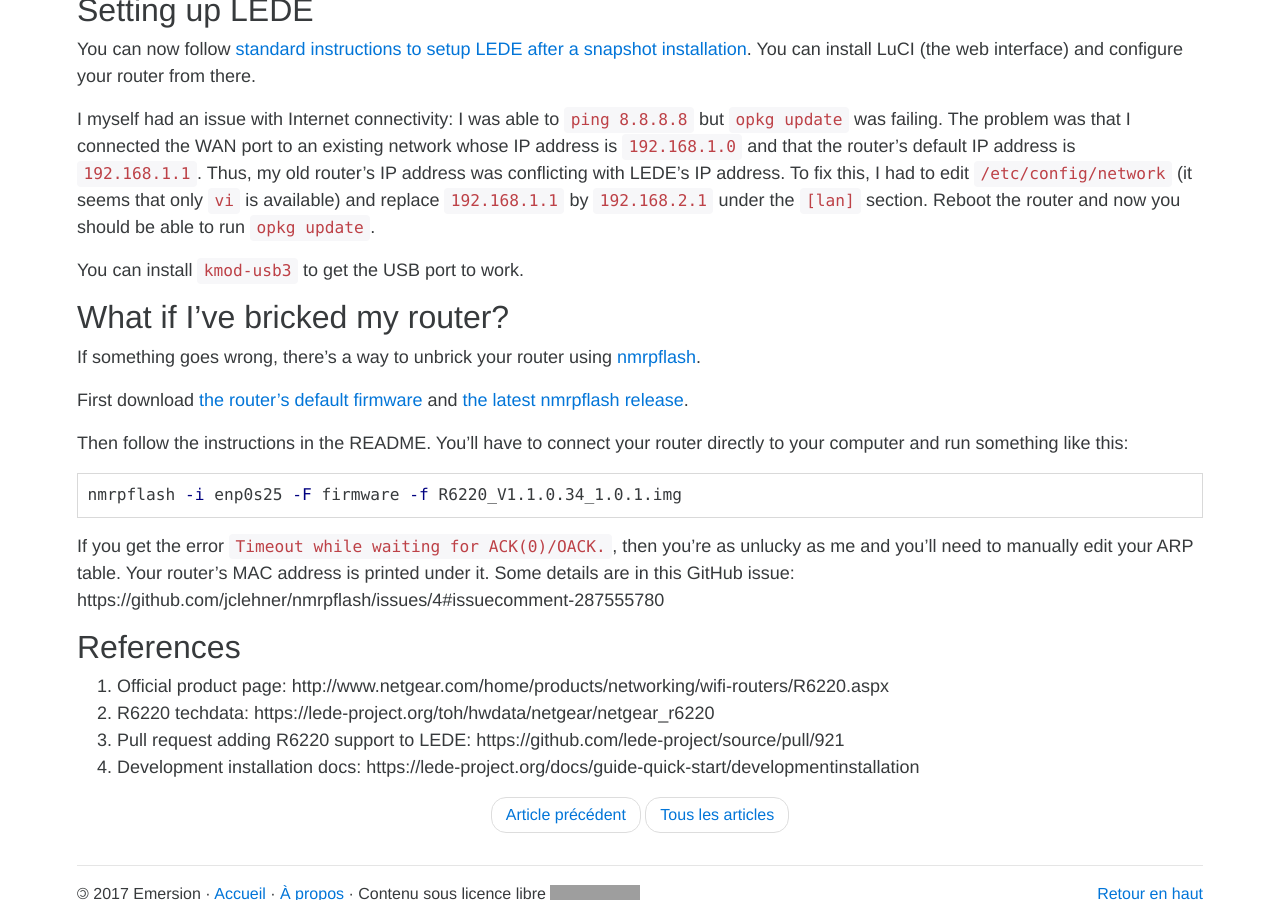
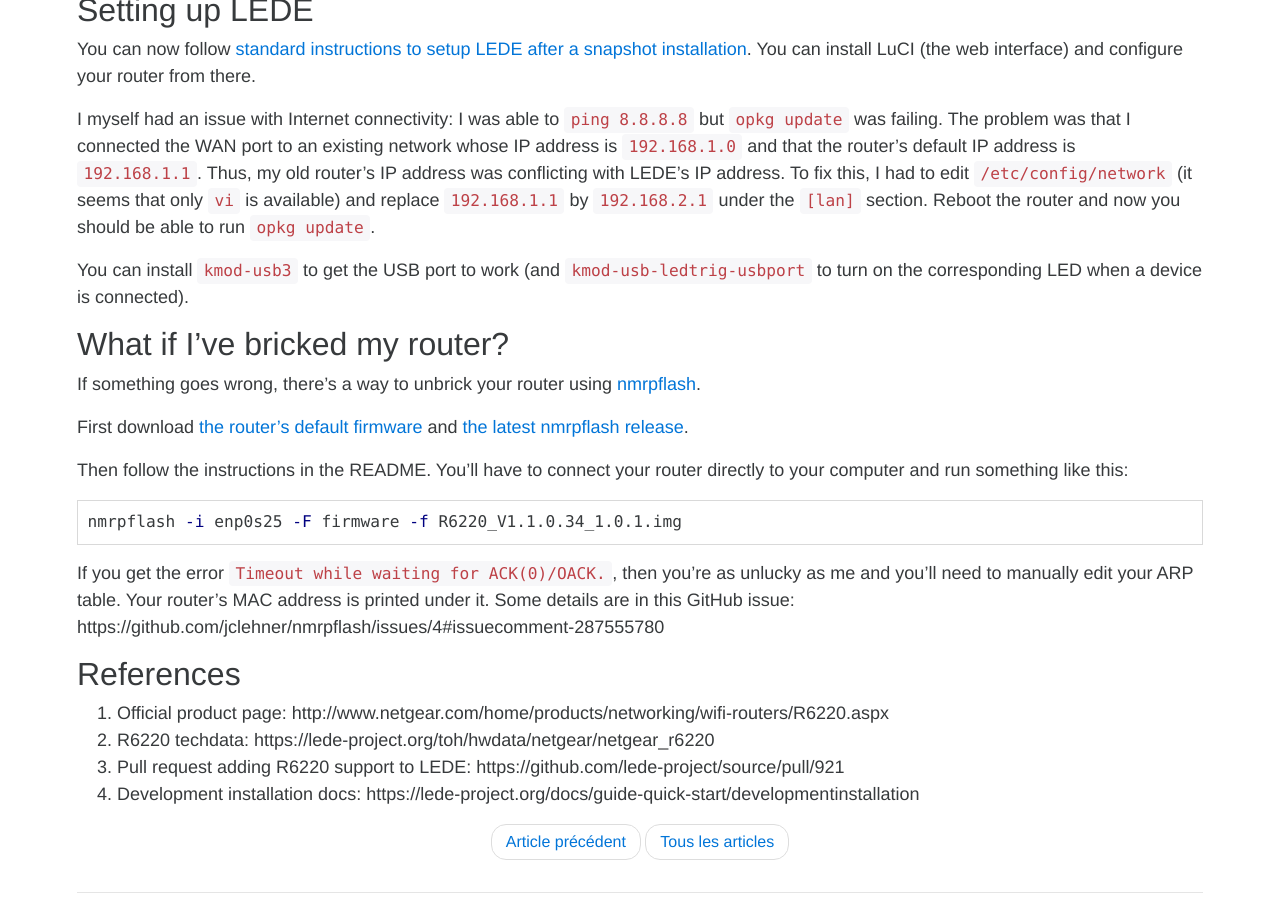
Before and after one commit to emersion/emersion.github.io, a Jekyll site: the page built from _posts/2017-03-26-installing-lede-on-a-netgear-r6220.md, in a window 1280 px wide and 900 px high, scrolled down 1704 px. Built offline with Jekyll 4.4.1, drawn with Linux system fonts in a browser that asks for light colours; Markdown is read by kramdown in place of the engine named in the settings; comment, search, counter and statistics services are not loaded; some of the changed text lies outside the part shown; grey boxes are pictures that could not be loaded.

Commit message:
r6220: adds kmod-usb-ledtrig-usbport

```diff
--- a/_posts/2017-03-26-installing-lede-on-a-netgear-r6220.md
+++ b/_posts/2017-03-26-installing-lede-on-a-netgear-r6220.md
@@ -71,7 +71,8 @@ conflicting with LEDE's IP address. To fix this, I had to edit
 `192.168.1.1` by `192.168.2.1` under the `[lan]` section. Reboot the router and
 now you should be able to run `opkg update`.
 
-You can install `kmod-usb3` to get the USB port to work.
+You can install `kmod-usb3` to get the USB port to work (and `kmod-usb-ledtrig-usbport`
+to turn on the corresponding LED when a device is connected).
 
 ## What if I've bricked my router?
 
```
